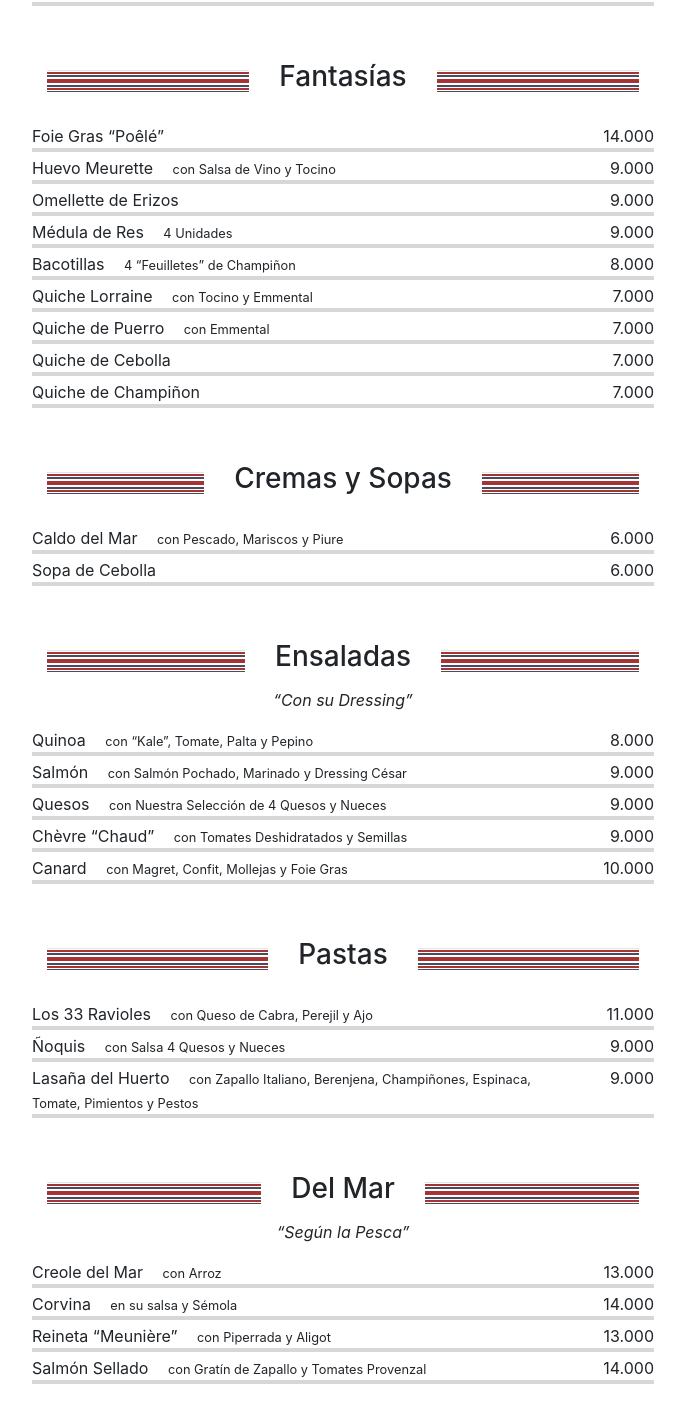
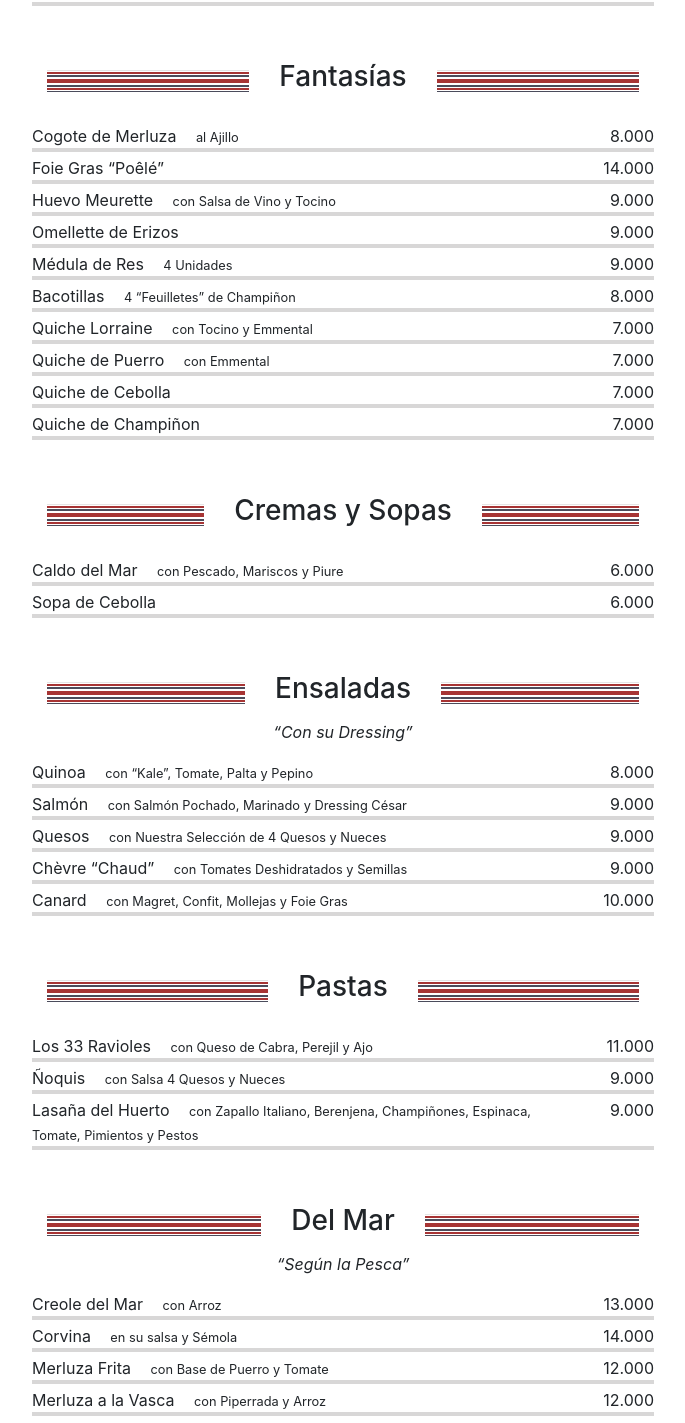
Before and after one commit to durbonca/Menu-QR-Google-sheet, a React (Create React App) app: page /Family in a window 1280 px wide. Shown: the part 1096-2519 px from the top of the page, without its empty margins (297-982 px from the left). Built offline with nearby package versions, Linux system fonts and the light colour scheme.

Commit message:
Update data.js

```diff
--- a/src/data/data.js
+++ b/src/data/data.js
@@ -2,7 +2,7 @@ const dataProducts = [{
         title: 'Fantasías',
         products: [
             /* { id: 1, name: 'Chupe de Locos',description: '', price: '12.000' }, */
-            /* { id: 2,name: 'Cogote de Merluza', description: 'al Ajillo',price: '8.000' }, */
+            { id: 2,name: 'Cogote de Merluza', description: 'al Ajillo',price: '8.000' },
             { id: 3, name: 'Foie Gras “Poêlé”', description: '', price: '14.000' },
             { id: 4, name: 'Huevo Meurette', description: 'con Salsa de Vino y Tocino', price: '9.000' },
             { id: 23, name: 'Omellette de Erizos', description: '', price: '9.000' },
@@ -47,8 +47,8 @@ const dataProducts = [{
         products: [
             { id: 1, name: 'Creole del Mar', description: 'con Arroz', price: '13.000' },
             { id: 11, name: 'Corvina', description: 'en su salsa y Sémola', price: '14.000' },
-            /* { id: 2, name: 'Merluza Frita', description: 'con Base de Puerro y Tomate', price: '12.000' }, */
-            /* { id: 3, name: 'Merluza a la Vasca', description: 'con Piperrada y Arroz', price: '12.000' }, */
+            { id: 2, name: 'Merluza Frita', description: 'con Base de Puerro y Tomate', price: '12.000' },
+            { id: 3, name: 'Merluza a la Vasca', description: 'con Piperrada y Arroz', price: '12.000' },
             { id: 4, name: 'Reineta “Meunière”', description: 'con Piperrada y Aligot', price: '13.000' },
             { id: 5, name: 'Salmón Sellado', description: 'con Gratín de Zapallo y Tomates Provenzal', price: '14.000' }
         ]
```
